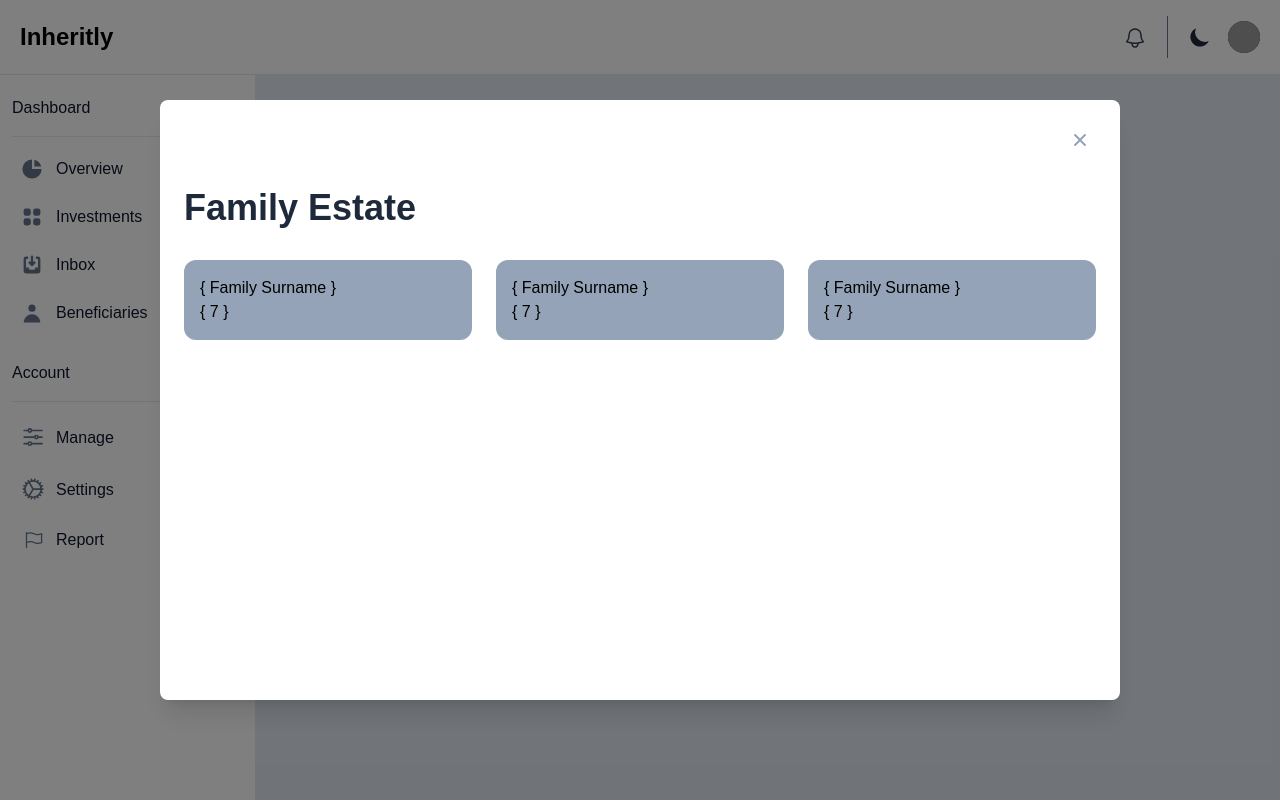
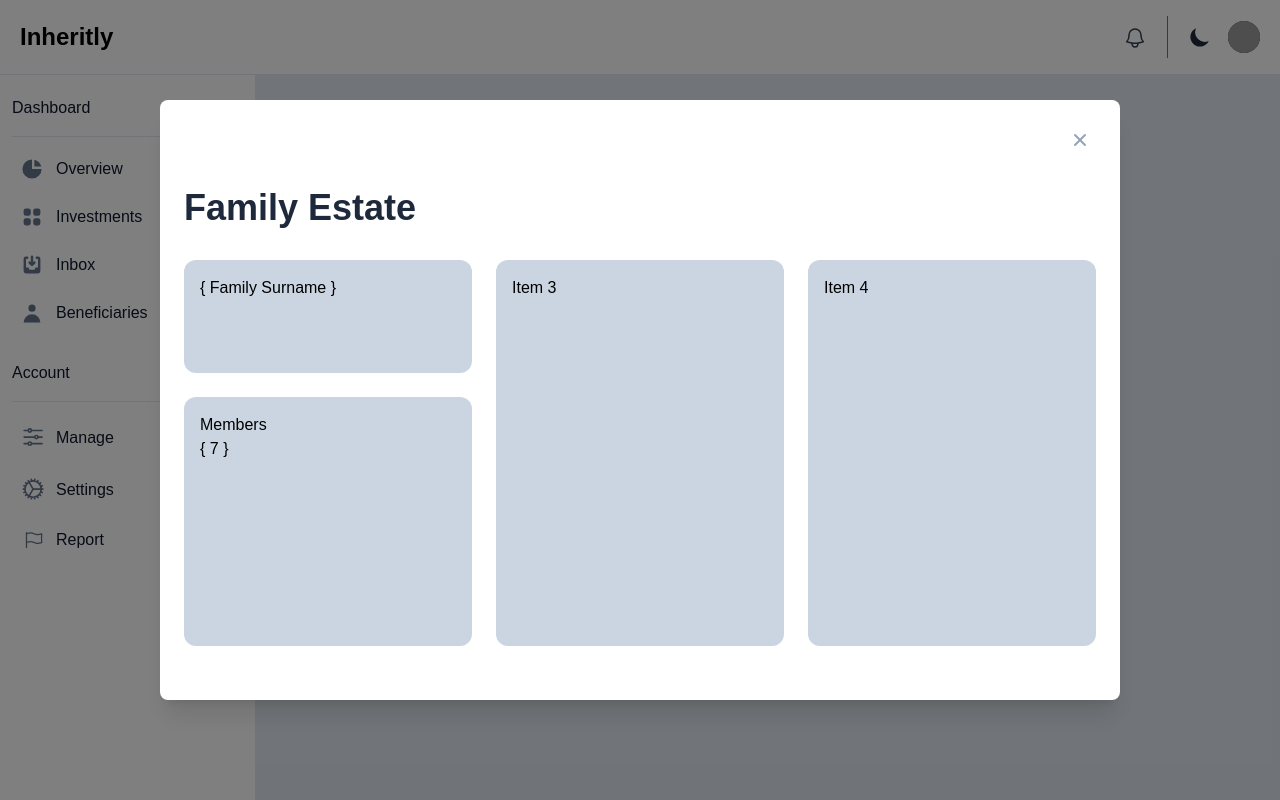
Before and after one commit to mxwtd/Inheritly, a React (Vite) app in the folder app/: page /beneficiaries in a window 1280 px wide. Both pictures are taken after a click on the button "View". Built offline with nearby package versions, Linux system fonts and the light colour scheme; grey boxes are pictures that could not be loaded.

Commit message:
Modified Beneficiaries Page, added modal base

```diff
--- a/app/public/output.css
+++ b/app/public/output.css
@@ -945,8 +945,16 @@ input[type="range"]::-ms-fill-lower {
   grid-column: span 2 / span 2;
 }
 
+.row-span-1 {
+  grid-row: span 1 / span 1;
+}
+
 .row-span-2 {
   grid-row: span 2 / span 2;
+}
+
+.row-span-3 {
+  grid-row: span 3 / span 3;
 }
 
 .m-8 {
@@ -1140,6 +1148,10 @@ input[type="range"]::-ms-fill-lower {
   height: 100%;
 }
 
+.h-\[70\%\] {
+  height: 70%;
+}
+
 .h-full {
   height: 100%;
 }
@@ -1150,10 +1162,6 @@ input[type="range"]::-ms-fill-lower {
 
 .max-h-screen {
   max-height: 100vh;
-}
-
-.min-h-\[90\%\] {
-  min-height: 90%;
 }
 
 .min-h-screen {
@@ -1465,9 +1473,9 @@ input[type="range"]::-ms-fill-lower {
   background-color: rgb(226 232 240 / var(--tw-bg-opacity));
 }
 
-.bg-slate-400 {
-  --tw-bg-opacity: 1;
-  background-color: rgb(148 163 184 / var(--tw-bg-opacity));
+.bg-slate-300 {
+  --tw-bg-opacity: 1;
+  background-color: rgb(203 213 225 / var(--tw-bg-opacity));
 }
 
 .bg-slate-400\/\[\.3\] {
@@ -2222,6 +2230,11 @@ body {
   border-color: rgb(100 116 139 / var(--tw-border-opacity));
 }
 
+:is(.dark .dark\:hover\:bg-blue-500:hover) {
+  --tw-bg-opacity: 1;
+  background-color: rgb(63 131 248 / var(--tw-bg-opacity));
+}
+
 :is(.dark .dark\:hover\:bg-blue-700:hover) {
   --tw-bg-opacity: 1;
   background-color: rgb(26 86 219 / var(--tw-bg-opacity));
--- a/app/src/pages/Beneficiaries.jsx
+++ b/app/src/pages/Beneficiaries.jsx
@@ -17,7 +17,6 @@ const Beneficiaries = () => {
           <div>
             <h1 className='text-4xl font-semibold text-slate-800 dark:text-slate-100 my-8'>Beneficiaries</h1>
           </div>
-          <div className='flex items-center justify-center'>
           <div className='grid grid-cols-1 gap-6 sm:grid-cols-2 md:grid-cols-2 lg:grid-cols-4 xl:grid-cols-4'>
             <div className='relative bg-white dark:bg-slate-800 py-6 px-6 rounded-xl w-64 my-4 shadow-xl'>
               <div className=' text-white flex items-center absolute rounded-full py-4 px-4 shadow-xl bg-blue-500 left-4 -top-6'>
@@ -26,18 +25,12 @@ const Beneficiaries = () => {
                 </svg>
               </div>
               <div className='mt-8'>
-                  <p className='text-xl font-semibold my-2 text-slate-800 dark:text-slate-400'>Family Estate</p>
-                  <div className='flex space-x-2 text-slate-600 dark:text-slate-400 text-sm'>
+                <p className='text-xl font-semibold my-2 text-slate-800 dark:text-white'>{'{ Family Estate }'}</p>
+                <div className='flex space-x-2 text-slate-600 dark:text-slate-400 text-sm my-3'>
                   <svg xmlns='http://www.w3.org/2000/svg' className='h-5 w-5' fill='none' viewBox='0 0 24 24' stroke='currentColor'>
                     <path strokeLinecap='round' strokeLinejoin='round' strokeWidth='2' d='M15.75 6a3.75 3.75 0 11-7.5 0 3.75 3.75 0 017.5 0zM4.501 20.118a7.5 7.5 0 0114.998 0A17.933 17.933 0 0112 21.75c-2.676 0-5.216-.584-7.499-1.632z' />
                   </svg>
                   <p className='text-slate-600 dark:text-slate-400'>{'{ Family Surname }'}</p>
-                  </div>
-                  <div className='flex space-x-2 text-slate-800 dark:text-slate-400 text-sm my-3'>
-                    <svg xmlns='http://www.w3.org/2000/svg' className='h-5 w-5' fill='none' viewBox='0 0 24 24' stroke='currentColor'>
-                      <path strokeLinecap='round' strokeLinejoin='round' strokeWidth='2' d='M8 7V3m8 4V3m-9 8h10M5 21h14a2 2 0 002-2V7a2 2 0 00-2-2H5a2 2 0 00-2 2v12a2 2 0 002 2z' />
-                    </svg>
-                    <p className='text-slate-600 dark:text-slate-400'>1 Weeks Left</p>
                 </div>
                 <div className='border-t dark:border-slate-500' />
                 <div className='flex justify-between'>
@@ -50,7 +43,7 @@ const Beneficiaries = () => {
                     </div>
                   </div>
                   <div className='my-3'>
-                      <p className='font-semibold text-base text-slate-600 dark:text-slate-400'>Members</p>
+                    <p className='font-semibold text-base text-slate-600 dark:text-white'>Members</p>
                     <div className='text-base text-slate-400 font-semibold'>
                       <p>{'{ 7 }'}</p>
                     </div>
@@ -59,12 +52,11 @@ const Beneficiaries = () => {
                 <div>
                   <button
                     type='submit'
-                      className='w-full text-slate-600 hover:text-slate-100 bg-slate-400/[.3] hover:bg-blue-500 font-medium rounded-lg text-sm px-5 py-2.5 text-center dark:bg-slate-500 dark:hover:bg-slate-700 dark:text-slate-300 dark:hover:text-slate-100 transition duration-200'
+                    className='w-full text-slate-600 hover:text-slate-100 bg-slate-400/[.3] hover:bg-blue-500 font-medium rounded-lg text-sm px-5 py-2.5 text-center dark:bg-slate-500 dark:hover:bg-blue-500 dark:text-slate-300 dark:hover:text-slate-100 transition duration-200'
                     onClick={() => handleButtonClick({ title: 'Family Estate', surname: '{ Family Surname }', members: '{ 7 }' })}
                   >
                     View
                   </button>
-                  </div>
                 </div>
               </div>
             </div>
@@ -79,18 +71,40 @@ const Beneficiaries = () => {
                   <div>
                     <h1 className='text-4xl font-semibold text-slate-800 dark:text-slate-100 my-8'>{cardInfo.title}</h1>
                   </div>
-                  <div className='grid grid-cols-3 gap-6'>
-                    <div className='bg-slate-400 p-4 rounded-xl min-h-[90%]'>
-                      <p>{cardInfo.surname}</p>
+                  <div
+                    className='grid grid-cols-3 grid-rows-3 gap-6 h-[70%]'
+                    style={{
+                      gridTemplateAreas: `
+                        "item1 item3 item4"
+                        "item2 item3 item4"
+                        "item2 item3 item4"
+                      `
+                    }}
+                  >
+                    <div
+                      className='bg-slate-300 dark:bg-slate-500 dark:text-white p-4 rounded-xl col-span-1 row-span-1'
+                      style={{ gridArea: 'item1' }}
+                    >
+                      <h1>{cardInfo.surname}</h1>
+                    </div>
+                    <div
+                      className='bg-slate-300 dark:bg-slate-500 dark:text-white p-4 rounded-xl col-span-1 row-span-2'
+                      style={{ gridArea: 'item2' }}
+                    >
+                      <h1>Members</h1>
                       <p>{cardInfo.members}</p>
                     </div>
-                    <div className='bg-slate-400 p-4 rounded-xl min-h-[90%]'>
-                      <p>{cardInfo.surname}</p>
-                      <p>{cardInfo.members}</p>
+                    <div
+                      className='bg-slate-300 dark:bg-slate-500 dark:text-white p-4 rounded-xl col-span-1 row-span-3'
+                      style={{ gridArea: 'item3' }}
+                    >
+                      <span>Item 3</span>
                     </div>
-                    <div className='bg-slate-400 p-4 rounded-xl min-h-[90%]'>
-                      <p>{cardInfo.surname}</p>
-                      <p>{cardInfo.members}</p>
+                    <div
+                      className='bg-slate-300 dark:bg-slate-500 dark:text-white p-4 rounded-xl col-span-1 row-span-3'
+                      style={{ gridArea: 'item4' }}
+                    >
+                      <span>Item 4</span>
                     </div>
                   </div>
                 </div>
```
Lines whose indentation alone changed are shown as unchanged.
